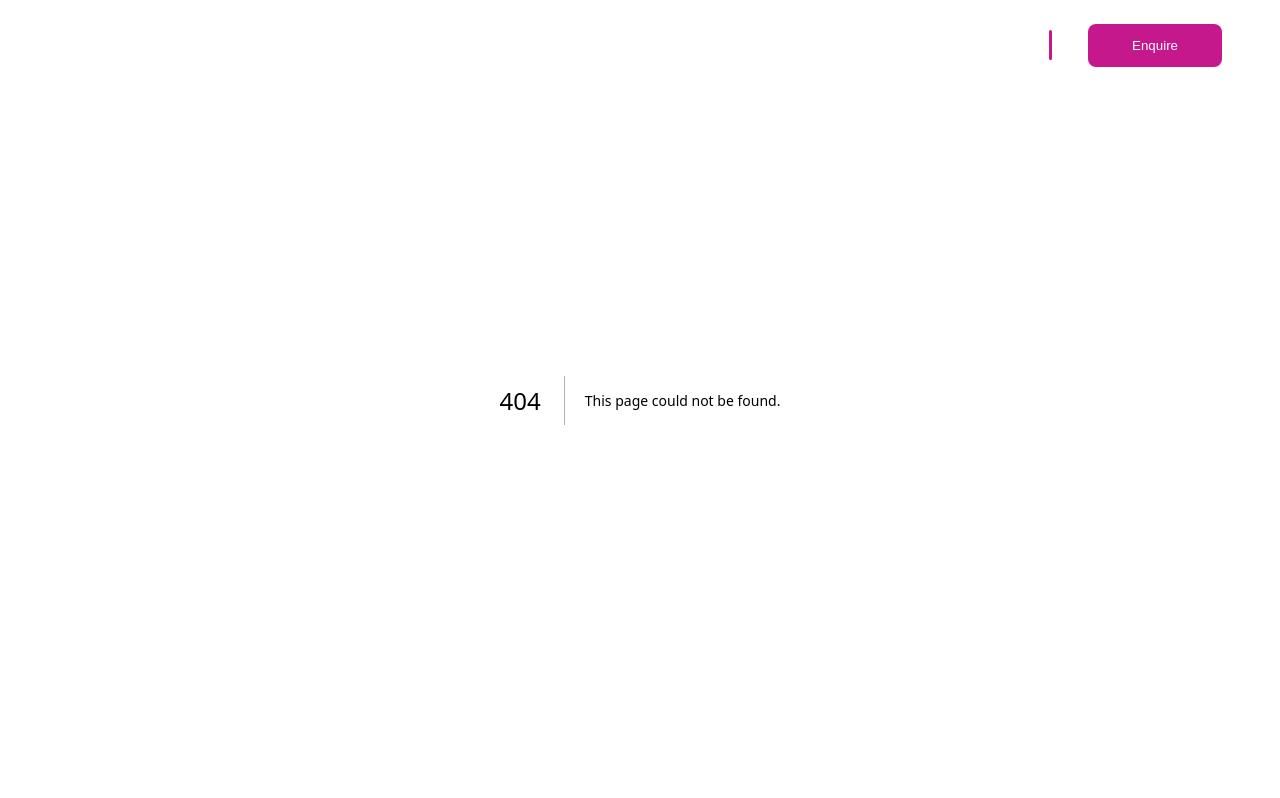
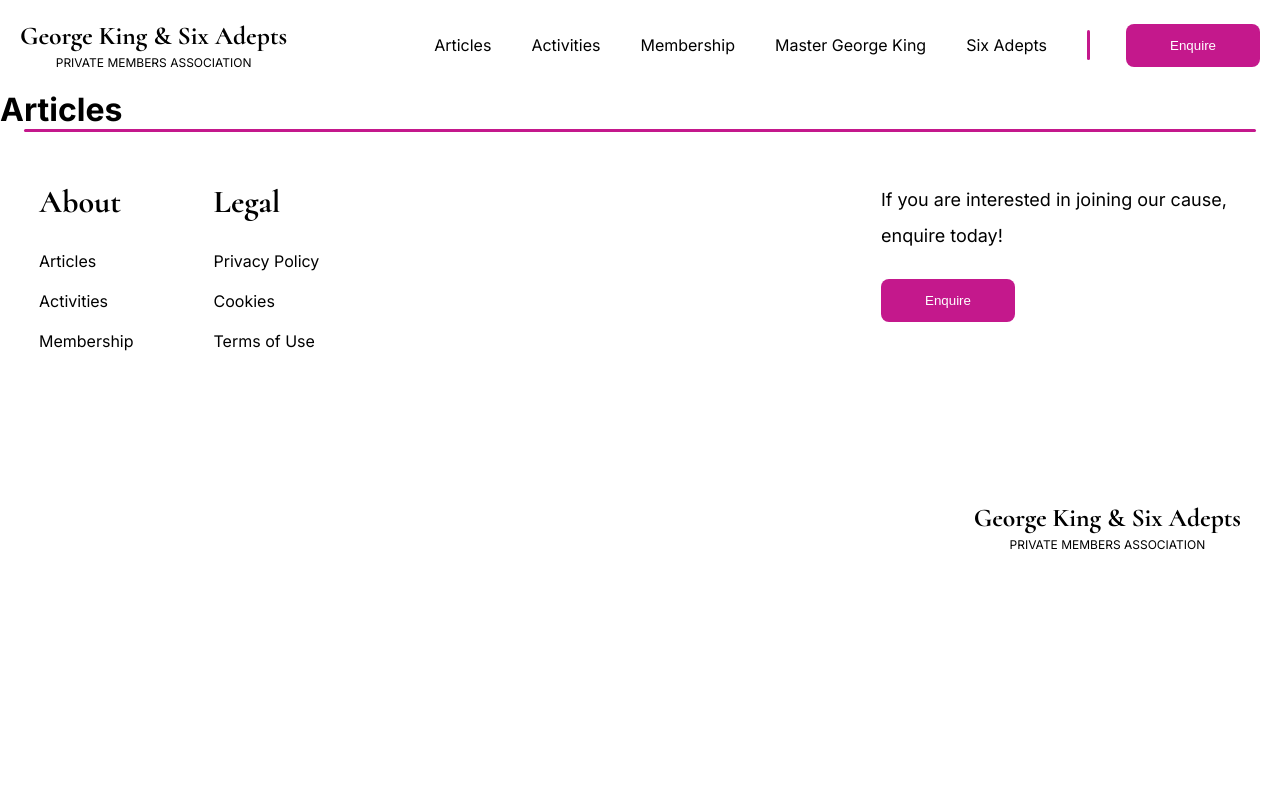
Before and after one commit to KunalP99/six-adepts-pma, a Next.js app: page /articles in a window 1280 px wide. Before the commit this address had no page. Shown: the top 798 px of the page. Built offline with nearby package versions, Linux system fonts and the light colour scheme.

Commit message:
feat: add article page, change hero page

```diff
--- /dev/null
+++ b/app/articles/articles.module.scss
@@ -0,0 +1,8 @@
+@import '/app/variables.scss';
+
+.articlesContainer {
+  .articleHeading {
+    padding-top: 0px;
+  }
+
+}
--- /dev/null
+++ b/app/articles/page.tsx
@@ -0,0 +1,9 @@
+import styles from './articles.module.scss';
+
+export default function Articles() {
+  return (
+    <div className={styles.articlesContainer}>
+      <h1 className={styles.articleHeading}>Articles</h1>
+    </div>
+  )
+}
--- a/app/home.module.scss
+++ b/app/home.module.scss
@@ -32,12 +32,12 @@
   }
 }
 
-@media (min-width: 1930px) {
+@media (min-width: 1920px) {
   .hero {
-    height: 1080px;
+    height: 900px;
 
     .heroText {
-      height: 1080px;
+      height: 900px;
       p {
         bottom: 150px;
       }
--- a/components/Navbar/navbar.module.scss
+++ b/components/Navbar/navbar.module.scss
@@ -1,12 +1,9 @@
 @import "../../app/variables.scss";
 
 .mobileNav {
-  @include nav-container;
-  position: absolute;
-  top: 30px;
-  width: 100%;
   display: flex;
   justify-content: space-between;
+  padding: 15px;
 
   .logo {
     @include logo;
@@ -38,18 +35,14 @@
 
   .nav {
     display: flex;
-    align-items: center;
     justify-content: space-between;
-    margin: 0 auto;
-    position: absolute;
-    right: 38px;
-    left: 38px;
     padding: 20px;
     z-index: 100;
+    background-color: white;
 
-    .logo {
-      color: white;
-    }
+    // .logo {
+    //   color: white;
+    // }
 
     .menu {
       display: flex;
@@ -67,9 +60,9 @@
         display: flex;
         gap: 40px;
 
-        li > a {
-          color: white;
-        }
+        // li > a {
+        //   color: white;
+        // }
       }
     }
 
```
